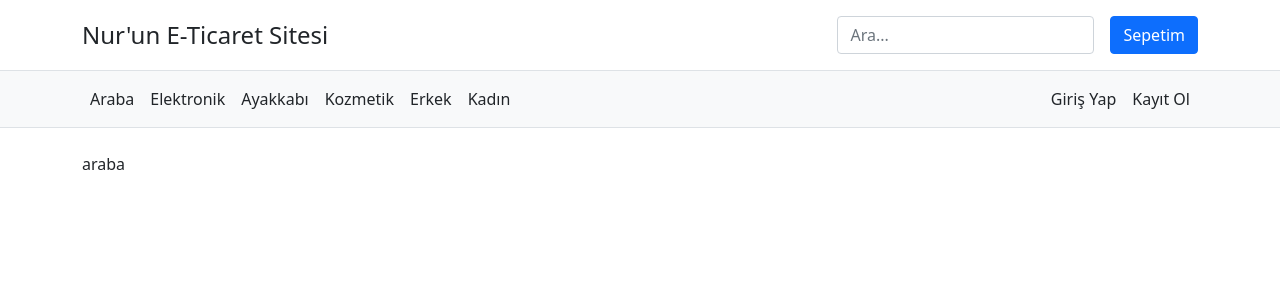
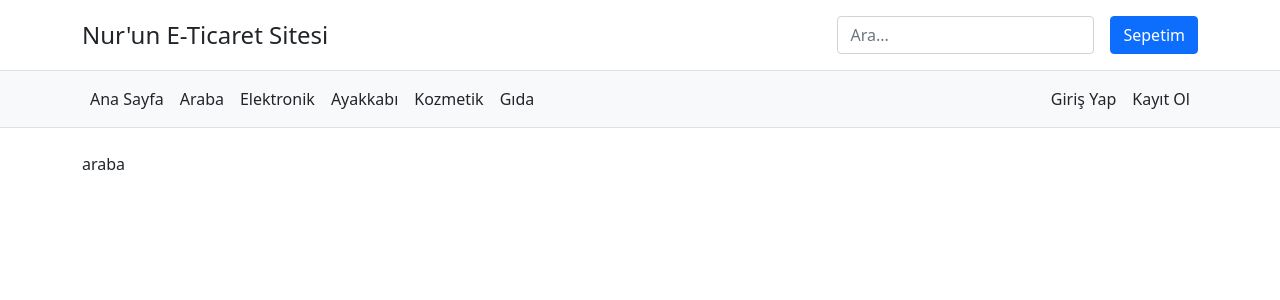
Before and after one commit to nursenkara/vue-cli-eticaret, a Vue app: page /kategori/araba in a window 1280 px wide. Shown: the top 300 px of the page. Built offline with nearby package versions, Linux system fonts and the light colour scheme; data requests are answered from the project's data file.

Commit message:
json-server & axios

```diff
--- /dev/null
+++ b/db.json
@@ -0,0 +1,46 @@
+{
+  "urunler": [
+    {
+      "id": 1,
+      "ad": "Elma",
+      "resim": "https://picsum.photos/300/200",
+      "aciklama": "Lorem ipsum dolor sit, amet consectetur adipisicing elit. Fuga nemo est repellendus? Odit architecto dolorum incidunt minima asperiores optio id.",
+      "kategoriId": 1
+    },
+    {
+      "id": 2,
+      "ad": "Portakal",
+      "resim": "https://picsum.photos/300/200",
+      "aciklama": "Lorem ipsum dolor sit, amet consectetur adipisicing elit. Fuga nemo est repellendus? Odit architecto dolorum incidunt minima asperiores optio id.",
+      "kategoriId": 1
+    },
+    {
+      "id": 3,
+      "ad": "Çilek",
+      "resim": "https://picsum.photos/300/200",
+      "aciklama": "Lorem ipsum dolor sit, amet consectetur adipisicing elit. Fuga nemo est repellendus? Odit architecto dolorum incidunt minima asperiores optio id.",
+      "kategoriId": 1
+    },
+    {
+      "id": 4,
+      "ad": "Erik",
+      "resim": "https://picsum.photos/300/200",
+      "aciklama": "Lorem ipsum dolor sit, amet consectetur adipisicing elit. Fuga nemo est repellendus? Odit architecto dolorum incidunt minima asperiores optio id.",
+      "kategoriId": 1
+    },
+    {
+      "id": 5,
+      "ad": "Çikolata",
+      "resim": "https://picsum.photos/300/200",
+      "aciklama": "Lorem ipsum dolor sit, amet consectetur adipisicing elit. Fuga nemo est repellendus? Odit architecto dolorum incidunt minima asperiores optio id.",
+      "kategoriId": 5
+    }
+  ],
+  "kategoriler": [
+    { "id": 1, "ad": "Araba", "slug": "/araba" },
+    { "id": 2, "ad": "Elektronik", "slug": "/elektronik" },
+    { "id": 3, "ad": "Ayakkabı", "slug": "/ayakkabi" },
+    { "id": 4, "ad": "Kozmetik", "slug": "/kozmetik" },
+    { "id": 5, "ad": "Gıda", "slug": "/gida" }
+  ]
+}
--- a/package.json
+++ b/package.json
@@ -8,6 +8,7 @@
     "lint": "vue-cli-service lint"
   },
   "dependencies": {
+    "axios": "^0.21.1",
     "bootstrap": "^5.1.0",
     "core-js": "^3.6.5",
     "vue": "^3.0.0",
--- a/src/App.vue
+++ b/src/App.vue
@@ -1,12 +1,13 @@
 <template>
   <Baslik :kategoriler="kategoriler" />
   <div class="container">
-    <router-view />
+    <router-view :key="$route.path"></router-view>
   </div>
 </template>
 
 <script>
 import Baslik from "./components/Baslik.vue";
+import axios from "axios";
 
 export default {
   name: "App",
@@ -15,15 +16,18 @@ export default {
   },
   data() {
     return {
-      kategoriler: [
-        { id: 1, ad: "Araba", link: "/kategori/araba" },
-        { id: 2, ad: "Elektronik", link: "/kategori/elektronik" },
-        { id: 3, ad: "Ayakkabı", link: "/kategori/ayakkabi" },
-        { id: 4, ad: "Kozmetik", link: "/kategori/kozmetik" },
-        { id: 5, ad: "Erkek", link: "/kategori/erkek" },
-        { id: 6, ad: "Kadın", link: "/kategori/kadin" },
-      ],
+      kategoriler: [],
     };
+  },
+  created() {
+    axios
+      .get("http://localhost:3000/kategoriler")
+      .then((response) => {
+        this.kategoriler = response.data;
+      })
+      .catch(function (error) {
+        console.log(error);
+      });
   },
 };
 </script>
--- a/src/components/Baslik.vue
+++ b/src/components/Baslik.vue
@@ -20,8 +20,24 @@
   <nav class="py-2 mb-4 bg-light border-bottom">
     <div class="container d-flex flex-wrap">
       <ul class="nav me-auto">
+        <li class="nav-item">
+          <a
+            href="javascript:void(0)"
+            @click="$router.push('/')"
+            exact
+            class="nav-link link-dark px-2"
+          >
+            Ana Sayfa
+          </a>
+        </li>
+
         <li v-for="kategori in kategoriler" class="nav-item" :key="kategori.id">
-          <a :href="kategori.link" class="nav-link link-dark px-2">{{ kategori.ad }}</a>
+          <a
+            href="javascript:void(0)"
+            @click="$router.push('/kategori/' + kategori.slug)"
+            class="nav-link link-dark px-2"
+            >{{ kategori.ad }}</a
+          >
         </li>
       </ul>
       <ul class="nav">
--- a/src/components/Kategori.vue
+++ b/src/components/Kategori.vue
@@ -5,11 +5,23 @@
 </template>
 
 <script>
+import axios from "axios";
+
 export default {
   data() {
     return {
       kategoriSlug: this.$route.params.slug,
     };
   },
+  created() {
+    axios
+      .get("http://localhost:3000/kategoriler")
+      .then((response) => {
+        this.kategoriler = response.data;
+      })
+      .catch(function (error) {
+        console.log(error);
+      });
+  },
 };
 </script>
--- a/src/components/UrunDetay.vue
+++ b/src/components/UrunDetay.vue
@@ -1,7 +1,7 @@
 <template>
   <div class="row">
     <div class="col-md-6">
-      <img src="https://picsum.photos/500/400" />
+      <img style="width: 100%" src="https://picsum.photos/500/400" />
     </div>
     <div class="col-md-6">
       <h4>Ürün Detayları</h4>
--- a/src/components/Urunler.vue
+++ b/src/components/Urunler.vue
@@ -6,6 +6,7 @@
 
 <script>
 import Urun from "./Urun";
+import axios from "axios";
 
 export default {
   components: {
@@ -13,41 +14,18 @@ export default {
   },
   data() {
     return {
-      urunler: [
-        {
-          id: 1,
-          ad: "Elma",
-          resim: "https://picsum.photos/300/200",
-          aciklama:
-            "Lorem ipsum dolor sit, amet consectetur adipisicing elit. Fuga nemo est repellendus? Odit architecto dolorum incidunt minima asperiores optio id.",
-          kategori: 1,
-        },
-        {
-          id: 2,
-          ad: "Portakal",
-          resim: "https://picsum.photos/300/200",
-          aciklama:
-            "Lorem ipsum dolor sit, amet consectetur adipisicing elit. Fuga nemo est repellendus? Odit architecto dolorum incidunt minima asperiores optio id.",
-          kategori: 1,
-        },
-        {
-          id: 3,
-          ad: "Çilek",
-          resim: "https://picsum.photos/300/200",
-          aciklama:
-            "Lorem ipsum dolor sit, amet consectetur adipisicing elit. Fuga nemo est repellendus? Odit architecto dolorum incidunt minima asperiores optio id.",
-          kategori: 1,
-        },
-        {
-          id: 4,
-          ad: "Erik",
-          resim: "https://picsum.photos/300/200",
-          aciklama:
-            "Lorem ipsum dolor sit, amet consectetur adipisicing elit. Fuga nemo est repellendus? Odit architecto dolorum incidunt minima asperiores optio id.",
-          kategori: 1,
-        },
-      ],
+      urunler: [],
     };
+  },
+  created() {
+    axios
+      .get("http://localhost:3000/urunler")
+      .then((response) => {
+        this.urunler = response.data;
+      })
+      .catch(function (error) {
+        console.log(error);
+      });
   },
 };
 </script>
```
Also changed, not shown: 1 other file (tests, documents, lock files or other folders).
